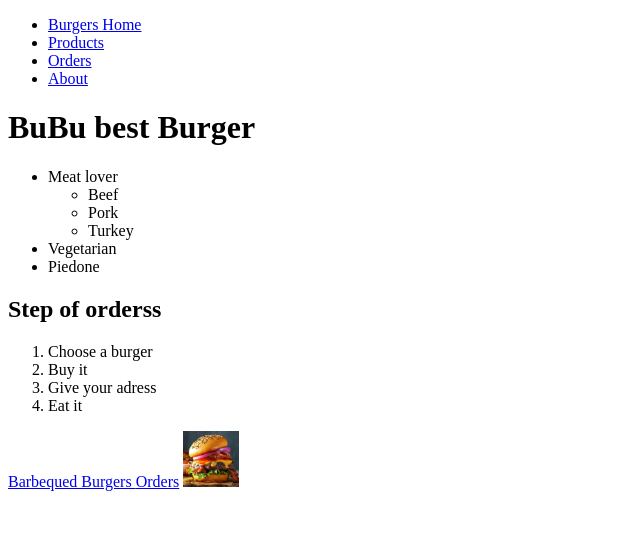
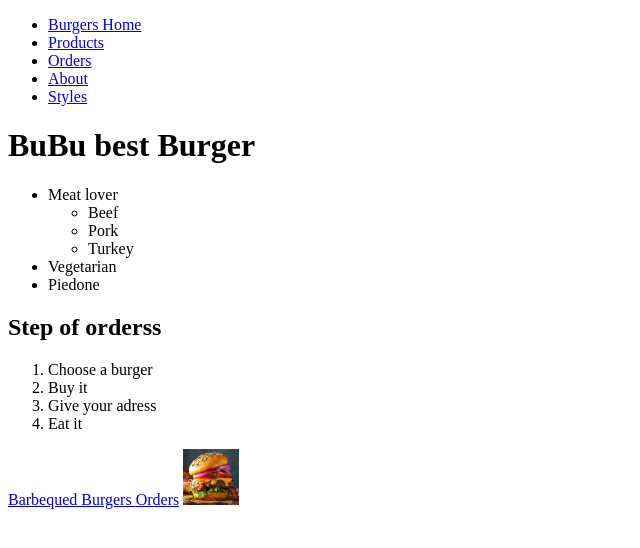
Before and after one commit to misi-c/misi-c.github.io, a plain HTML site: page index.html in a window 1280 px wide. Shown: the whole page, without its empty margins (0-640 px from the left). Drawn offline with Linux system fonts and the light colour scheme.

Commit message:
Update index.html

```diff
--- a/index.html
+++ b/index.html
@@ -22,6 +22,8 @@
         <li>
             <a href="/about.html">About</a>
         </li>
+<li>
+<a href="work/htmlbasic1/csstip/index.html">Styles</a>
     </ul>
 
     <h1>BuBu best Burger</h1>
```
